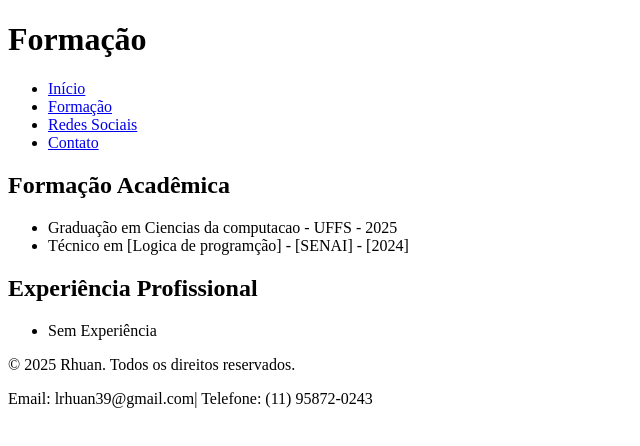
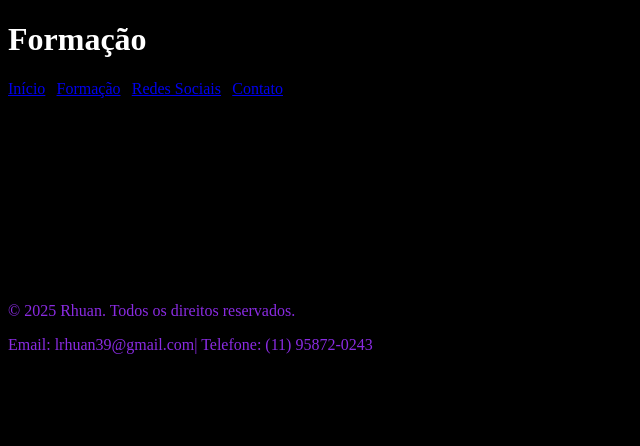
Before and after one commit to rhuffs/html, a plain HTML site: page formacao.html in a window 1280 px wide. Shown: the whole page, without its empty margins (0-640 px from the left). Drawn offline with Linux system fonts and the light colour scheme.

Commit message:
terminar no pc de casa

```diff
--- a/contato.html
+++ b/contato.html
@@ -3,6 +3,7 @@
 <head>
     <meta charset="UTF-8">
     <title>Currículo - Redes Sociais</title>
+    <link rel="stylesheet" href="style.css">
 </head>
 <body>
     <header>
--- a/formacao.html
+++ b/formacao.html
@@ -4,17 +4,18 @@
   <meta charset="UTF-8">
   <meta name="viewport" content="width=device-width, initial-scale=1.0">
   <title>Formação</title>
+  <link rel="stylesheet" href="style.css">
+</head>
 </head>
 <body>
   <header>
     <h1>Formação</h1>
     <nav>
-      <ul>
-        <li><a href="index.html">Início</a></li>
-        <li><a href="formacao.html">Formação</a></li>
-        <li><a href="redes.html">Redes Sociais</a></li>
-        <li><a href="contato.html">Contato</a></li>
-      </ul>
+          <a href="index.html">Início</a> |
+          <a href="formacao.html">Formação</a> |
+          <a href="redes.html">Redes Sociais</a> |
+          <a href="contato.html">Contato</a>
+
     </nav>
   </header>
 
--- /dev/null
+++ b/gradecurricular.css
@@ -0,0 +1,10 @@
+body{
+    background-color: rgb(49, 47, 47);
+}
+
+p,
+h1,
+h2,
+h3{
+    color: white;
+}
--- /dev/null
+++ b/paginanoticias.css
@@ -0,0 +1,24 @@
+.special {
+    color: rgb(255, 255, 255);
+}
+h1 {
+    color: white;
+    text-align: center;
+}
+
+
+.TituloPg {
+    font-size: x-large;
+    color: white;
+}
+
+body{
+    background-color: black;
+}
+
+a {
+    text-align: center;
+    font-size: large;
+    color: yellow;
+    background-color: blueviolet
+}
--- /dev/null
+++ b/style.css
@@ -0,0 +1,12 @@
+p{
+    color: blueviolet;
+}
+
+body{
+    background-color: black;
+
+}
+
+h1{
+    color: white;
+}
```
Also changed, not shown: grade_listas.html (+1 -0 lines), index.html (+8 -1 lines), paginanoticias.html (added, +28 -0 lines), redes.html (+1 -0 lines), saibamais.html (added).
